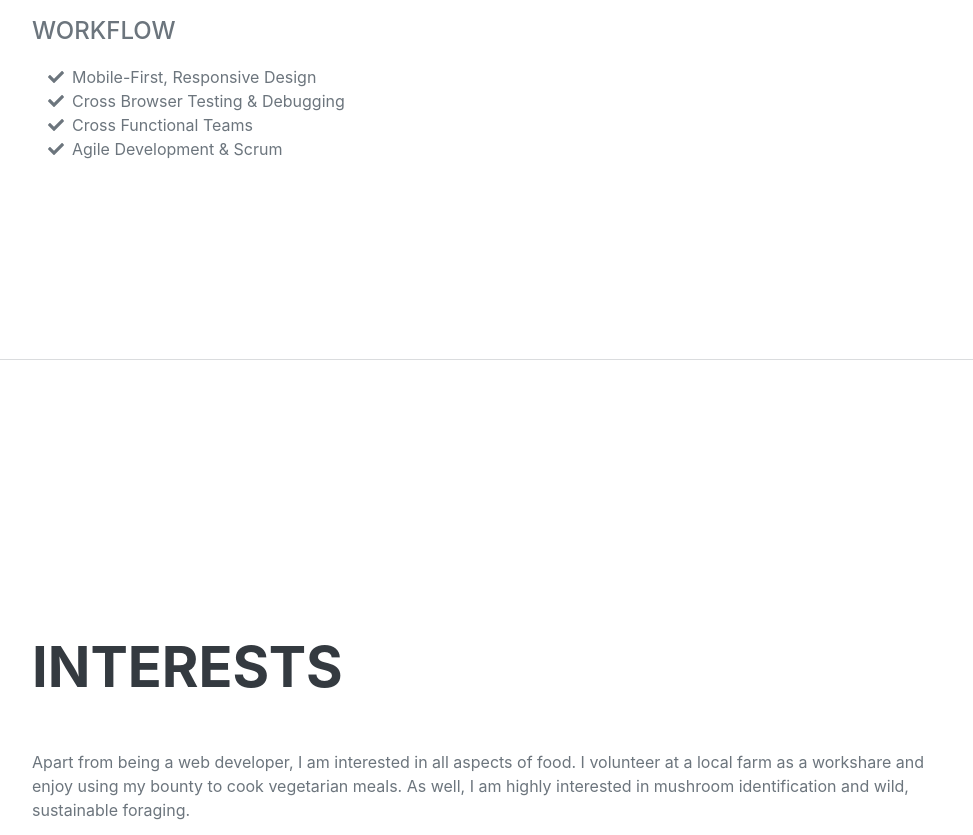
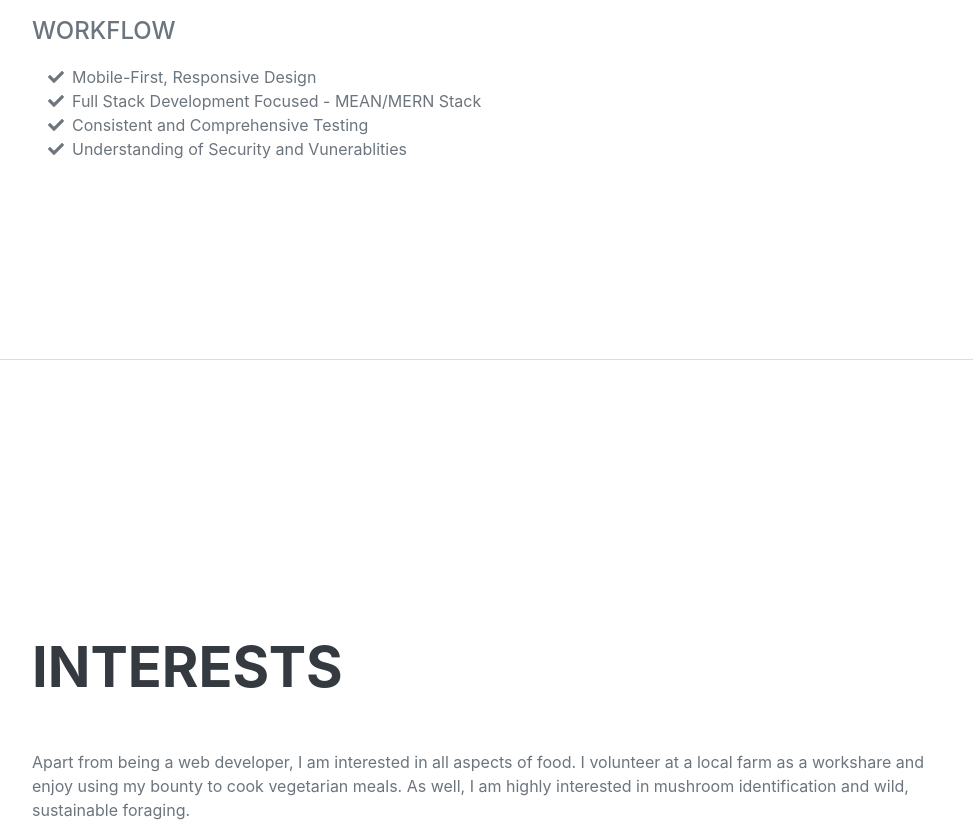
Before and after one commit to newspaperhobo/resume-page, a plain HTML site: page index.html in a window 1280 px wide. Shown: the part 2844-3679 px from the top of the page, without its empty margins (288-1261 px from the left). Drawn offline with nearby package versions, Linux system fonts and the light colour scheme; a web font is replaced by a local one.

Commit message:
adds workflow info

```diff
--- a/index.html
+++ b/index.html
@@ -122,15 +122,15 @@
                         </li>
                         <li>
                             <span class="fa-li"><i class="fas fa-check"></i></span>
-                            Cross Browser Testing & Debugging
+                            Full Stack Development Focused - MEAN/MERN Stack
                         </li>
                         <li>
                             <span class="fa-li"><i class="fas fa-check"></i></span>
-                            Cross Functional Teams
+                            Consistent and Comprehensive Testing
                         </li>
                         <li>
                             <span class="fa-li"><i class="fas fa-check"></i></span>
-                            Agile Development & Scrum
+                            Understanding of Security and Vunerablities
                         </li>
                     </ul>
                 </div>
```
